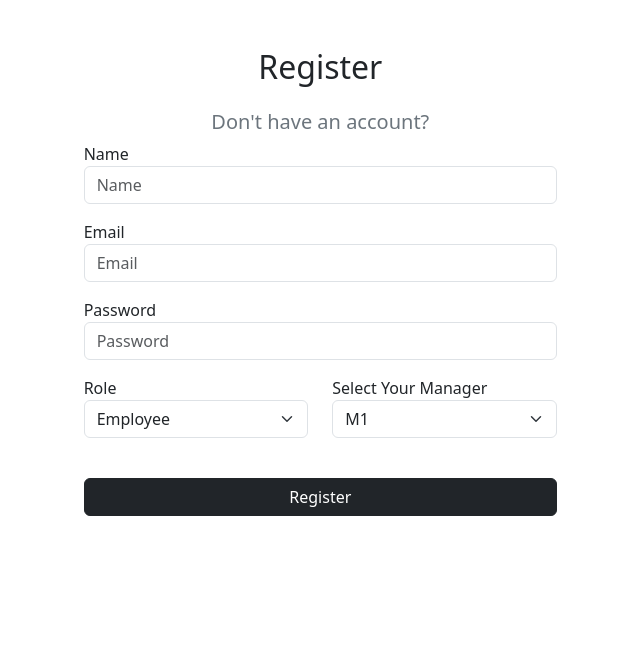
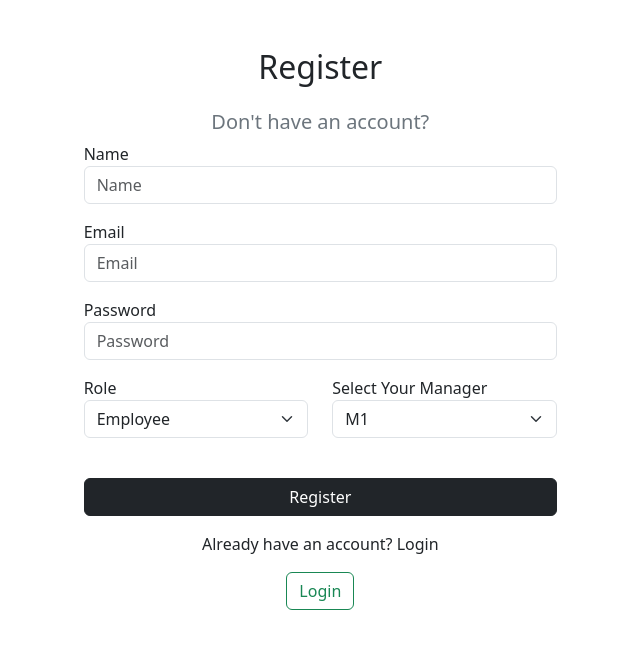
Before and after one commit to christa-d-kitcher/edp_cap, a React (Vite) app in the folder client/react/: page /register in a window 1280 px wide. Shown: the top 648 px of the page, without its empty margins (213-853 px from the left). Built offline with nearby package versions, Linux system fonts and the light colour scheme.

Commit message:
Added the back to login page button

```diff
--- a/client/react/src/Register.jsx
+++ b/client/react/src/Register.jsx
@@ -225,6 +225,14 @@ const Register = () => {
                                     <div className="text-center">
                                         <button type="submit" className="w-100 btn btn-dark mt-4" disabled={loading}>{loading ? "Registering..." : "Register"}</button>
                                     </div>
+
+                                    <div className="text-center mt-3">
+                                        <p>Already have an account? Login</p>
+                                        <Link className="btn btn-outline-success" to="/login">
+                                            Login
+                                        </Link>
+                                    </div>
+
                                 </form>
                             </div>
                         </div>
```
